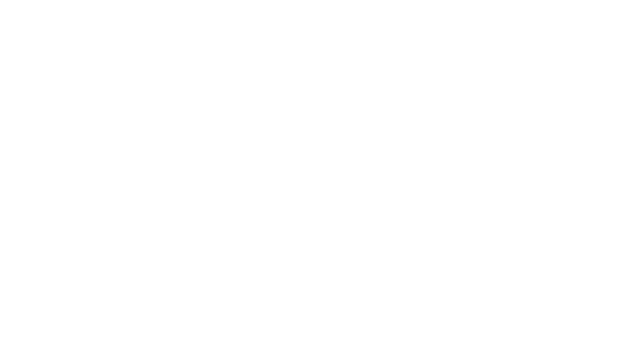
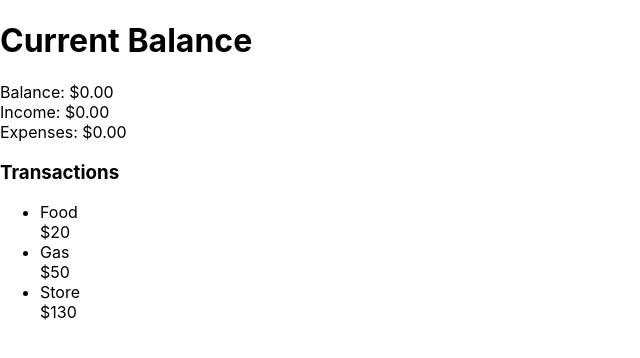
Before and after one commit to isaac-messer/budget-tracker, a React (Create React App) app in the folder budget-tracker/: page / in a window 1280 px wide. Shown: the top 358 px of the page, without its empty margins (0-640 px from the left). Built offline with nearby package versions, Linux system fonts and the light colour scheme.

Commit message:
Imported new components for transaction history

```diff
--- a/budget-tracker/src/App.js
+++ b/budget-tracker/src/App.js
@@ -4,6 +4,7 @@
 import Balance from './Components/BalanceInfo.js'
 import Income from './Components/IncomeInfo.js'
 import Expenses from './Components/ExpensesInfo';
+import TransactionList from './Components/TransactionList';
 
 
 
@@ -13,14 +14,28 @@
   return (
     <div id="container">
       <div id="header">
+        <h1>Current Balance</h1>
       </div>
-      <div id="budgetBalance">
-        <div id="budgetBreakDown">
+      <div id="balanceContainer">
+        <div id="balance">
+          <Balance/>
+        </div>
+        <div id="balanceBreakDownContainer">
+          <div id="income">
+            <Income/>
+          </div>
+          <div id="expenses">
+            <Expenses/>
+          </div>
         </div>
       </div>
-      <div id="history">
+      <div id="transactionHistoryContainer">
+        <h3>Transactions</h3>
+        <div>
+          <TransactionList/>
+        </div>
       </div>
-      <div id="addTransaction">
+      <div id="addTransactionFormContainer">
       </div>
     </div>
   );
```
